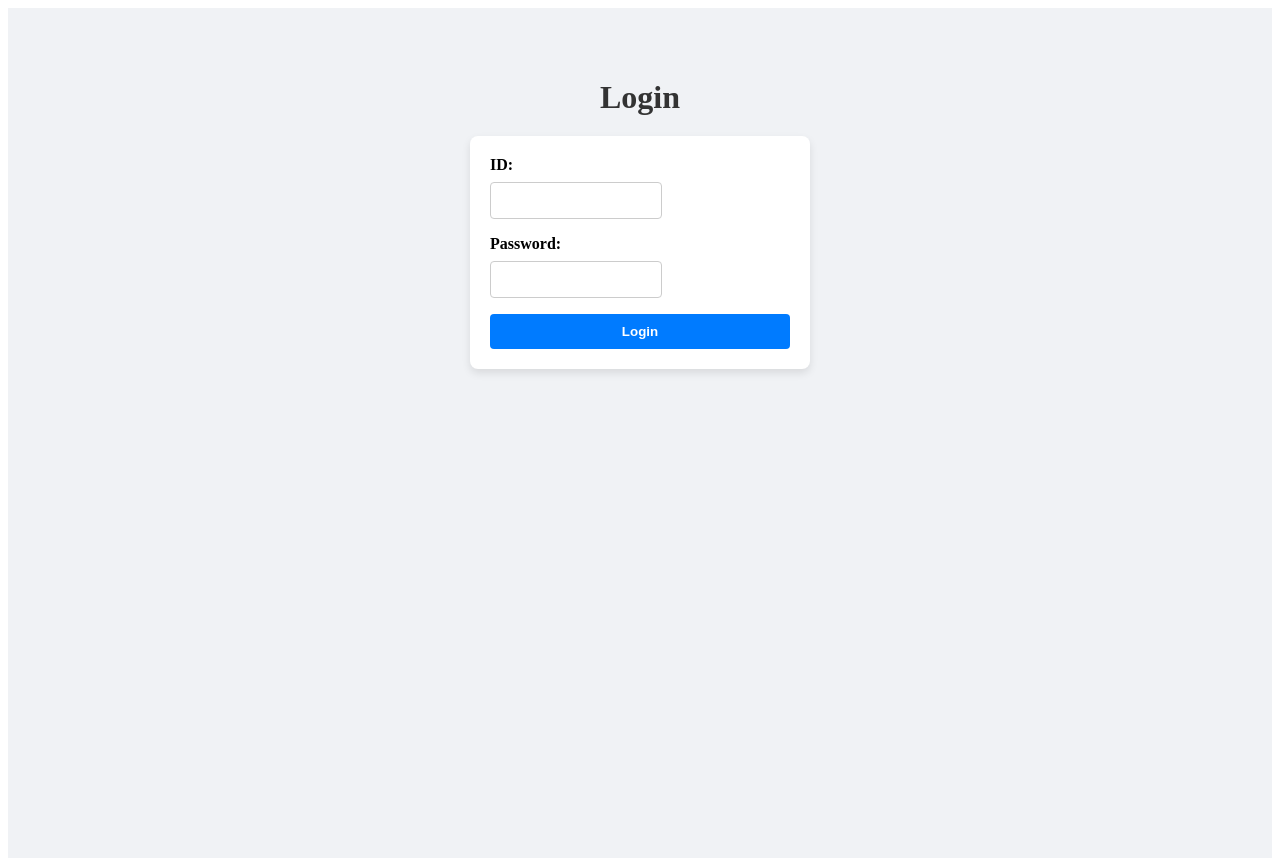
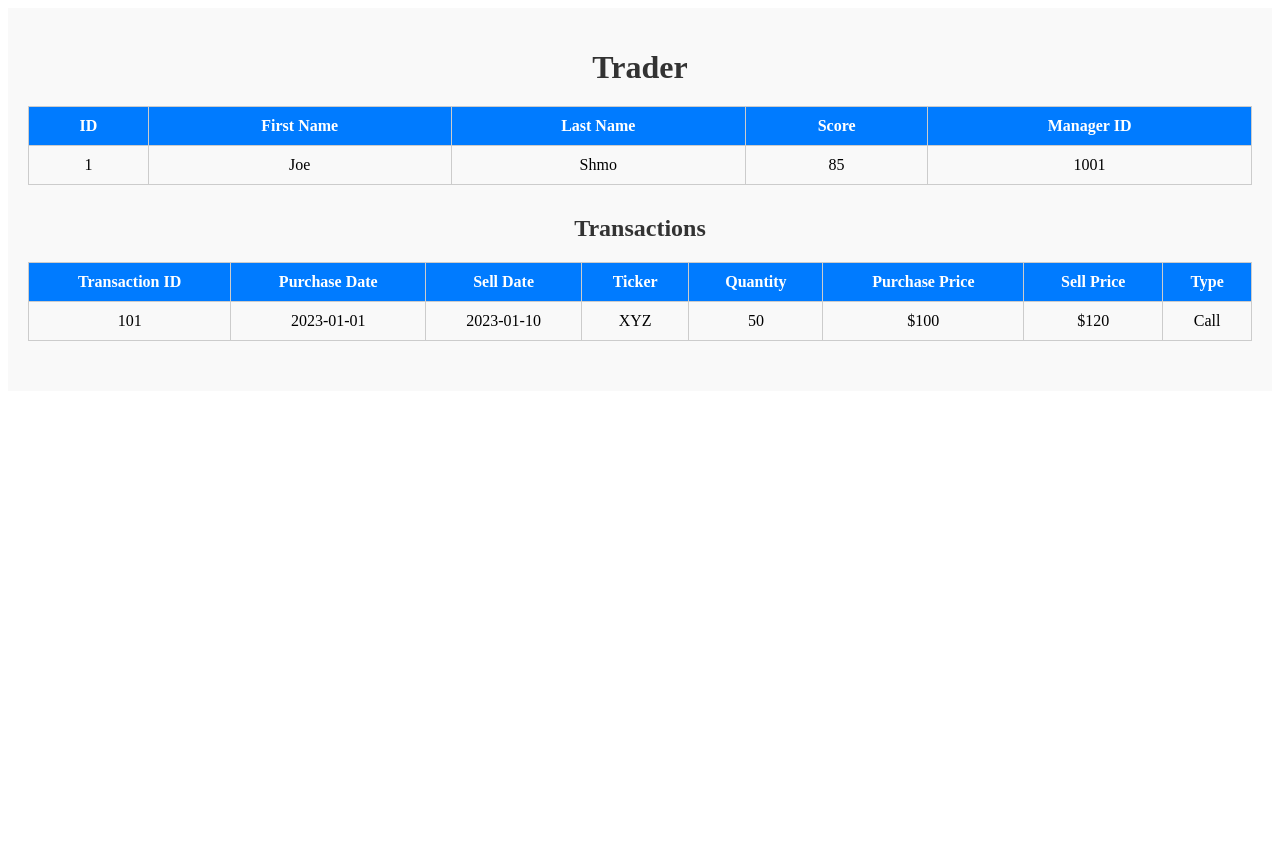
Before and after one commit to ktoff2233/professionals, a React (Create React App) app in the folder client/: page / in a window 1280 px wide. After the commit the page ends 800 px from the top, so only its background shows below. Built offline with nearby package versions, Linux system fonts and the light colour scheme.

Commit message:
added simple placeholder trader page with trader and 1 transaction

```diff
--- /dev/null
+++ b/client/src/components/Trader.css
@@ -0,0 +1,36 @@
+.trader-container {
+    padding: 20px;
+    background-color: #f9f9f9;
+}
+
+.trader-heading {
+    text-align: center;
+    font-size: 2rem;
+    margin-bottom: 20px;
+    color: #333;
+}
+
+.trader-table, .transactions-table {
+    width: 100%;
+    border-collapse: collapse;
+    margin-bottom: 30px;
+}
+
+.trader-table th, .transactions-table th,
+.trader-table td, .transactions-table td {
+    border: 1px solid #ccc;
+    padding: 10px;
+    text-align: center;
+}
+
+.trader-table th, .transactions-table th {
+    background-color: #007bff;
+    color: #fff;
+}
+
+.transactions-heading {
+    text-align: center;
+    font-size: 1.5rem;
+    margin-bottom: 20px;
+    color: #333;
+}
--- /dev/null
+++ b/client/src/components/Trader.jsx
@@ -0,0 +1,59 @@
+import React from 'react';
+import './Trader.css';
+
+const Trader = () => {
+    return (
+        <div className="trader-container">
+            <h1 className="trader-heading">Trader</h1>
+            <table className="trader-table">
+                <thead>
+                    <tr>
+                        <th>ID</th>
+                        <th>First Name</th>
+                        <th>Last Name</th>
+                        <th>Score</th>
+                        <th>Manager ID</th>
+                    </tr>
+                </thead>
+                <tbody>
+                    <tr>
+                        <td>1</td>
+                        <td>Joe</td>
+                        <td>Shmo</td>
+                        <td>85</td>
+                        <td>1001</td>
+                    </tr>
+                </tbody>
+            </table>
+            <h2 className="transactions-heading">Transactions</h2>
+            <table className="transactions-table">
+                <thead>
+                    <tr>
+                        <th>Transaction ID</th>
+                        <th>Purchase Date</th>
+                        <th>Sell Date</th>
+                        <th>Ticker</th>
+                        <th>Quantity</th>
+                        <th>Purchase Price</th>
+                        <th>Sell Price</th>
+                        <th>Type</th>
+                    </tr>
+                </thead>
+                <tbody>
+                    <tr>
+                        <td>101</td>
+                        <td>2023-01-01</td>
+                        <td>2023-01-10</td>
+                        <td>XYZ</td>
+                        <td>50</td>
+                        <td>$100</td>
+                        <td>$120</td>
+                        <td>Call</td>
+                    </tr>
+                </tbody>
+            </table>
+        </div>
+    );
+};
+
+export default Trader;
--- a/client/src/index.jsx
+++ b/client/src/index.jsx
@@ -1,10 +1,10 @@
 import React from 'react';
 import ReactDOM from 'react-dom';
-import App from './components/App';
+import Trader from './components/Trader';
 
 ReactDOM.render(
   <React.StrictMode>
-    <App />
+    <Trader />
   </React.StrictMode>,
   document.getElementById('root')
 );
```
Also changed, not shown: 1 other file (tests, documents, lock files or other folders).
